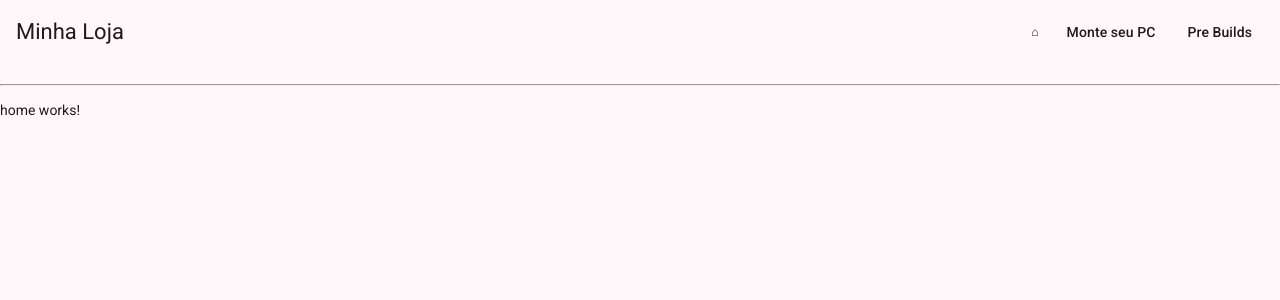
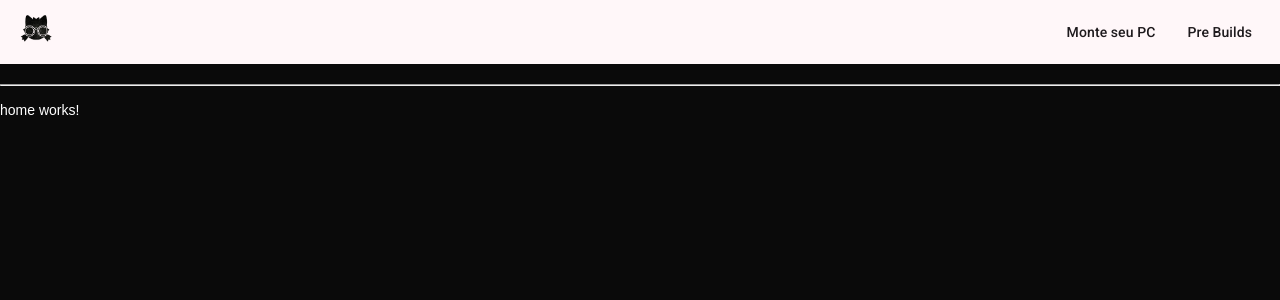
Before and after one commit to Wynd-Hoply/ProjetoAngular, an Angular app: page / in a window 1280 px wide. Shown: the top 300 px of the page. Built offline with nearby package versions, Linux system fonts and the light colour scheme.

Commit message:
Refactor code structure for improved readability and maintainability

```diff
--- a/src/app/shared/layout/header/header.css
+++ b/src/app/shared/layout/header/header.css
@@ -20,6 +20,20 @@ mat-toolbar {
   min-width: unset !important;
 }
 
+.small-button {
+  background: transparent;
+  border: none;
+  padding: 0;
+  margin: 0;
+  cursor: pointer;
+  outline: none;
+}
+
 button {
     margin-left: 8px;
 }
+
+img {
+    height: 40px;
+    width: auto;
+}
--- a/src/app/shared/layout/header/header.html
+++ b/src/app/shared/layout/header/header.html
@@ -1,14 +1,10 @@
 <mat-toolbar color="primary">
-    <span>Minha Loja</span>
-    <span class="flex-spacer"></span>
-    <button class="small-button" mat-button routerLink="/home">
-        &#8962;
-    </button>
-    <button mat-button routerLink="/build-up">
-        Monte seu PC
-    </button>
+  <button class="small-button" routerLink="/home">
+    <img src="assets/images/LogoWM.png" alt="Logo" class="logo" />
+  </button>
+  <span class="flex-spacer"></span>
 
-    <button mat-button routerLink="/pre-builds">
-        Pre Builds
-    </button>
+  <button mat-button routerLink="/build-up">Monte seu PC</button>
+
+  <button mat-button routerLink="/pre-builds">Pre Builds</button>
 </mat-toolbar>
--- a/src/index.html
+++ b/src/index.html
@@ -2,12 +2,12 @@
 <html lang="en">
   <head>
     <meta charset="utf-8" />
-    <title>Project</title>
+    <title>Projeto Angular</title>
     <base href="/" />
     <meta name="viewport" content="width=device-width, initial-scale=1" />
-    <link rel="icon" type="image/x-icon" href="favicon.ico" />
-    <link rel="preconnect" href="https://fonts.googleapis.com" />
-    <link rel="preconnect" href="https://fonts.gstatic.com" crossorigin />
+    <link rel="icon" type="image/png" href="assets/images/LogoWM.png" />
+    <link rel="preconnect" href="assets/images/LogoWM.png" />
+    <link rel="preconnect" href="assets/images/LogoWM.png" crossorigin />
     <link
       href="https://fonts.googleapis.com/css2?family=Roboto:wght@300;400;500&display=swap"
       rel="stylesheet"
--- a/src/styles.css
+++ b/src/styles.css
@@ -1 +1,18 @@
-/* You can add global styles to this file, and also import other style files */
+:root {
+  --primary: #a855f7;
+  --secondary: #d946ef;
+  --bg: #0a0a0a;
+  --text: #fff;
+  --accent: #22d3ee;
+}
+
+* {
+  box-sizing: border-box;
+}
+
+body {
+  margin: 0;
+  background: var(--bg);
+  color: var(--text);
+  font-family: Arial, sans-serif;
+}
```
Also changed, not shown: public/assets/images/LogoDM.png (renamed from src/assets/Gemini_Generated_Image_4giqy14giqy14giq-removebg-preview.png), public/assets/images/LogoWM.png (renamed from src/assets/Gemini_Generated_Image_yn9b9yyn9b9yyn9b-removebg-preview.png).
